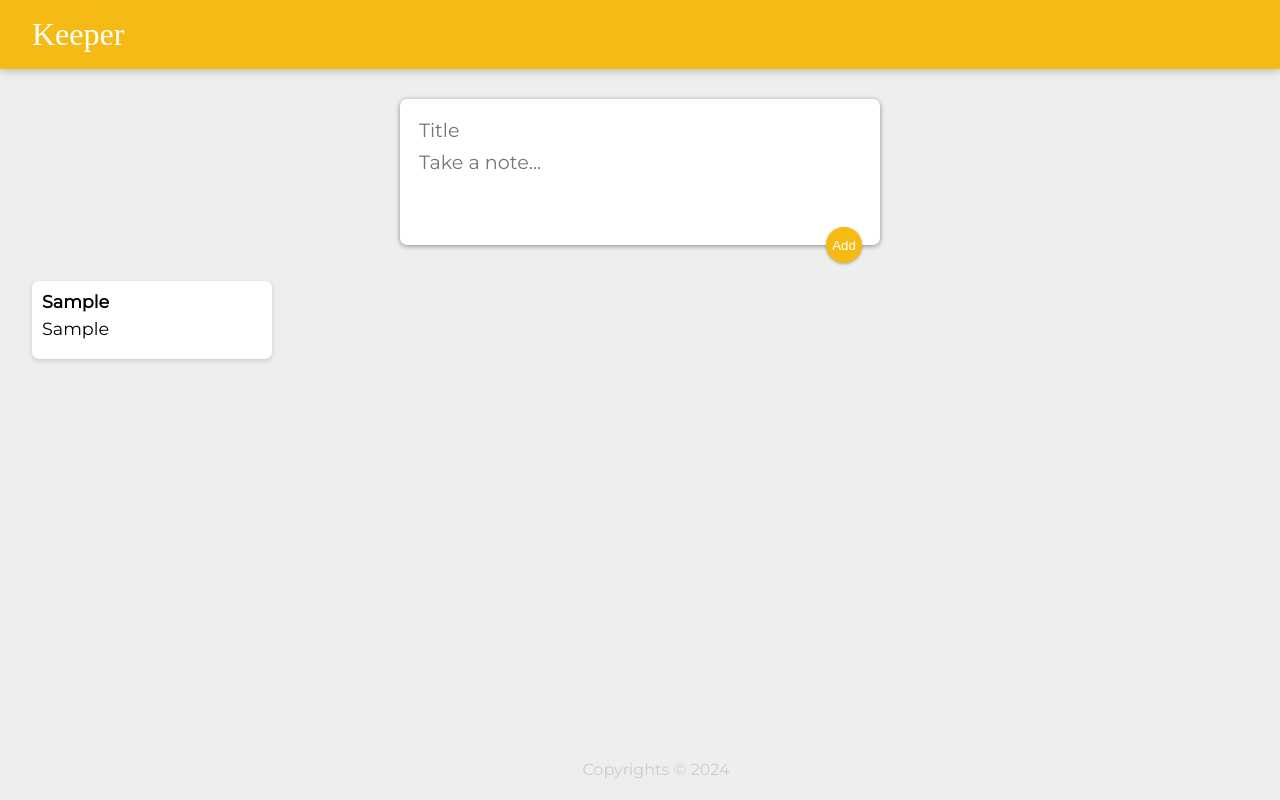
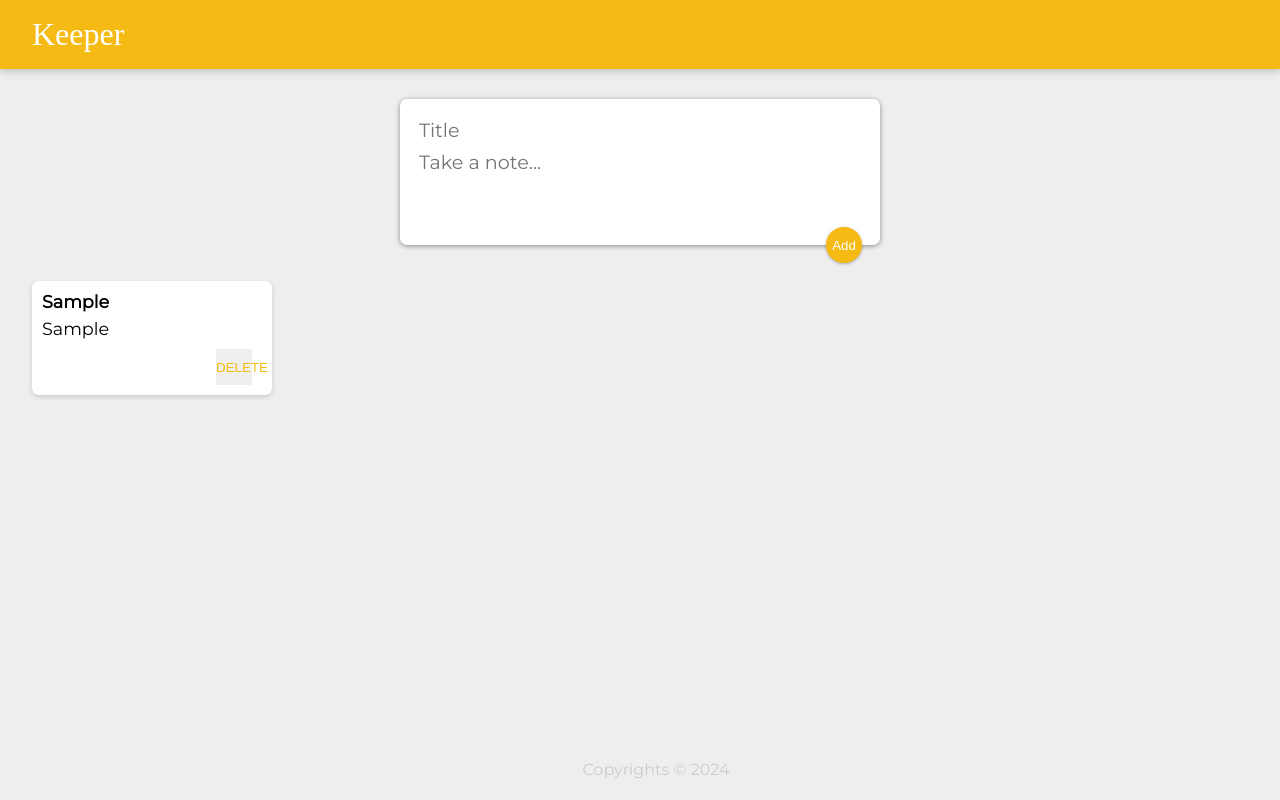
Before and after one commit to parimala-06/Keeper-App, a React (Create React App) app: page / in a window 1280 px wide. Both pictures are taken after typing "Sample", "Sample" into the empty fields and a click on the button "Add". Built offline with nearby package versions, Linux system fonts and the light colour scheme; a web font is replaced by a local one.

Commit message:
Completed delete notes function

```diff
--- a/src/components/Note.jsx
+++ b/src/components/Note.jsx
@@ -1,13 +1,17 @@
 import React from "react";
 
+function Note(props) {
+  function handleClick() {
+    props.onDelete(props.id);
+  }
 
-function Note(props) {
-    return(
-        <div className="note">
-            <h1>{props.title}</h1>
-            <p>{props.content}</p>
-        </div>
-    );
+  return (
+    <div className="note">
+      <h1>{props.title}</h1>
+      <p>{props.content}</p>
+      <button onClick={handleClick}>DELETE</button>
+    </div>
+  );
 }
 
 export default Note;
```
